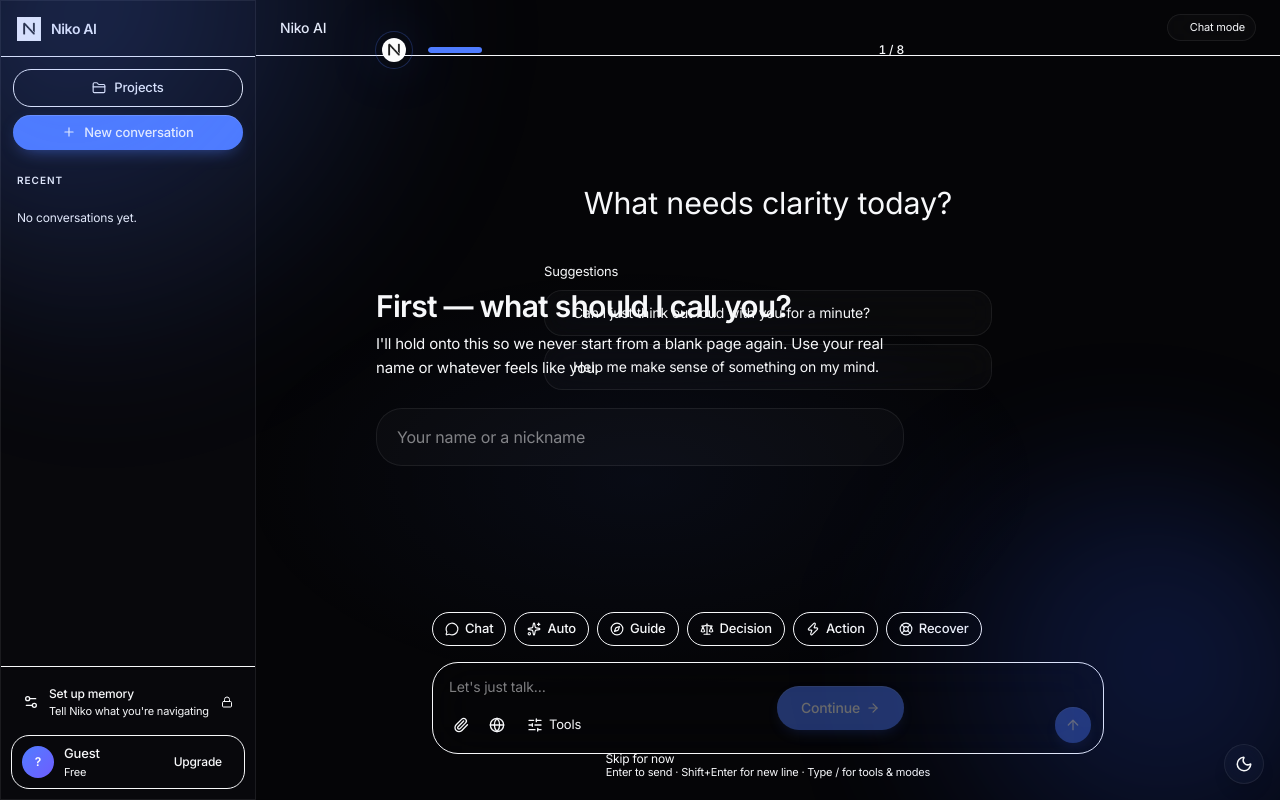
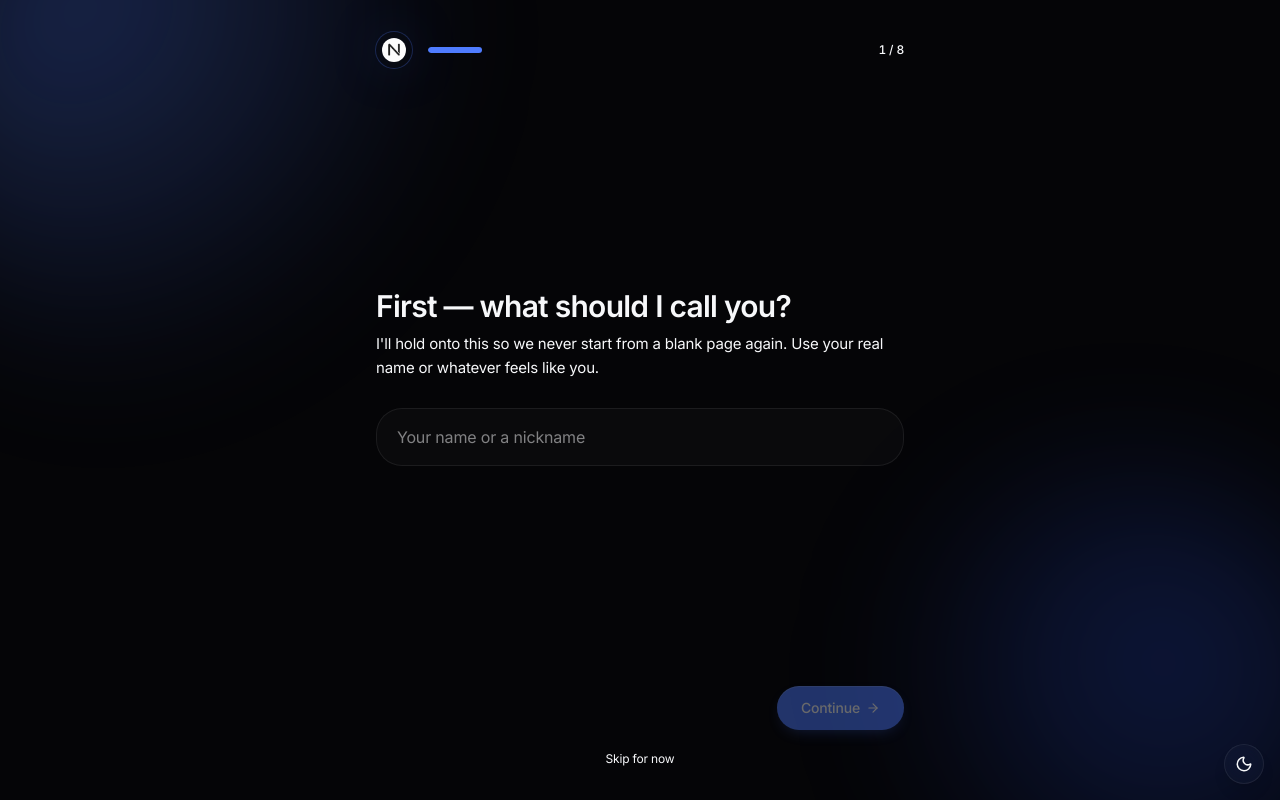
Before and after one commit to Johnikoss/Nikos-AI, a Next.js app: page /app in a window 1280 px wide. Built offline with nearby package versions, Linux system fonts and the light colour scheme.

Commit message:
Make onboarding backdrop fully opaque so the chat no longer shows through

```diff
--- a/components/onboarding.tsx
+++ b/components/onboarding.tsx
@@ -164,10 +164,14 @@ export function Onboarding({
 
   return (
     <div className="fixed inset-0 z-50 overflow-y-auto">
-      {/* animated ambient background — solid base with soft drifting orbs.
-          (A full-viewport backdrop-blur would be costly and pointless here,
-          since this overlay already covers the entire app.) */}
-      <div className="pointer-events-none absolute inset-0 overflow-hidden bg-background">
+      {/* animated ambient background — a fully OPAQUE base (white in light mode,
+          near-black in dark) so the app behind never shows through, with soft
+          drifting orbs on top. We set the colour via the CSS var directly
+          because the `bg-background` utility resolves to transparent here. */}
+      <div
+        className="pointer-events-none absolute inset-0 overflow-hidden"
+        style={{ background: "var(--background)" }}
+      >
         <div className="onb-orb onb-orb-1" />
         <div className="onb-orb onb-orb-2" />
       </div>
```
